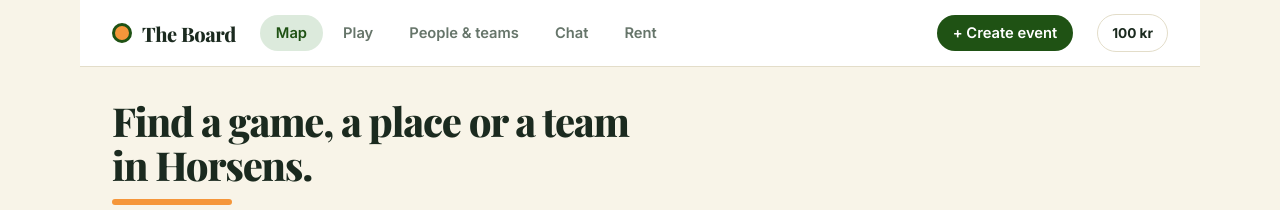
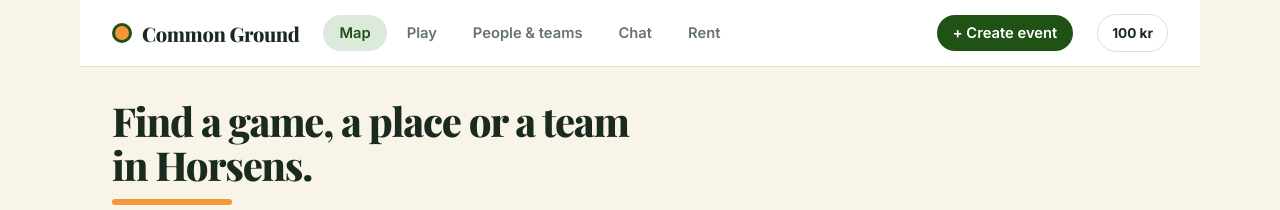
Before and after one commit to vdeleonardis1-boop/the-board, a plain HTML site: page index.html in a window 1280 px wide. Shown: the top 210 px of the page. Drawn offline with nearby package versions, Linux system fonts and the light colour scheme.

Commit message:
Update title and header branding in index.html

```diff
--- a/index.html
+++ b/index.html
@@ -4,14 +4,14 @@
 <meta charset="UTF-8">
 <meta name="viewport" content="width=device-width, initial-scale=1, viewport-fit=cover">
 <meta name="theme-color" content="#F8F4E8">
-<title>The Board — Horsens</title>
+<title>Common Ground — Horsens</title>
 <link href="https://fonts.googleapis.com/css2?family=Inter:wght@400;500;600;700;800&family=Playfair+Display:wght@700;800&display=swap" rel="stylesheet">
 <link rel="stylesheet" href="https://unpkg.com/leaflet@1.9.4/dist/leaflet.css">
 <link rel="stylesheet" href="css/styles.css">
 </head>
 <body>
 <div class="wrap">
-<header class="dtop"><div class="brand">The Board</div>
+<header class="dtop"><div class="brand">Common Ground</div>
 <nav class="dnav" aria-label="Main"><button class="tab on" data-v="map">Map</button><button class="tab" data-v="board">Play</button><button class="tab" data-v="people">People &amp; teams</button><button class="tab" data-v="chat">Chat</button><button class="tab" data-v="rent">Rent</button></nav>
 <button class="tab cta" data-v="create">+ Create event</button><button class="bal" data-v="wallet">0 kr</button></header>
 
```
